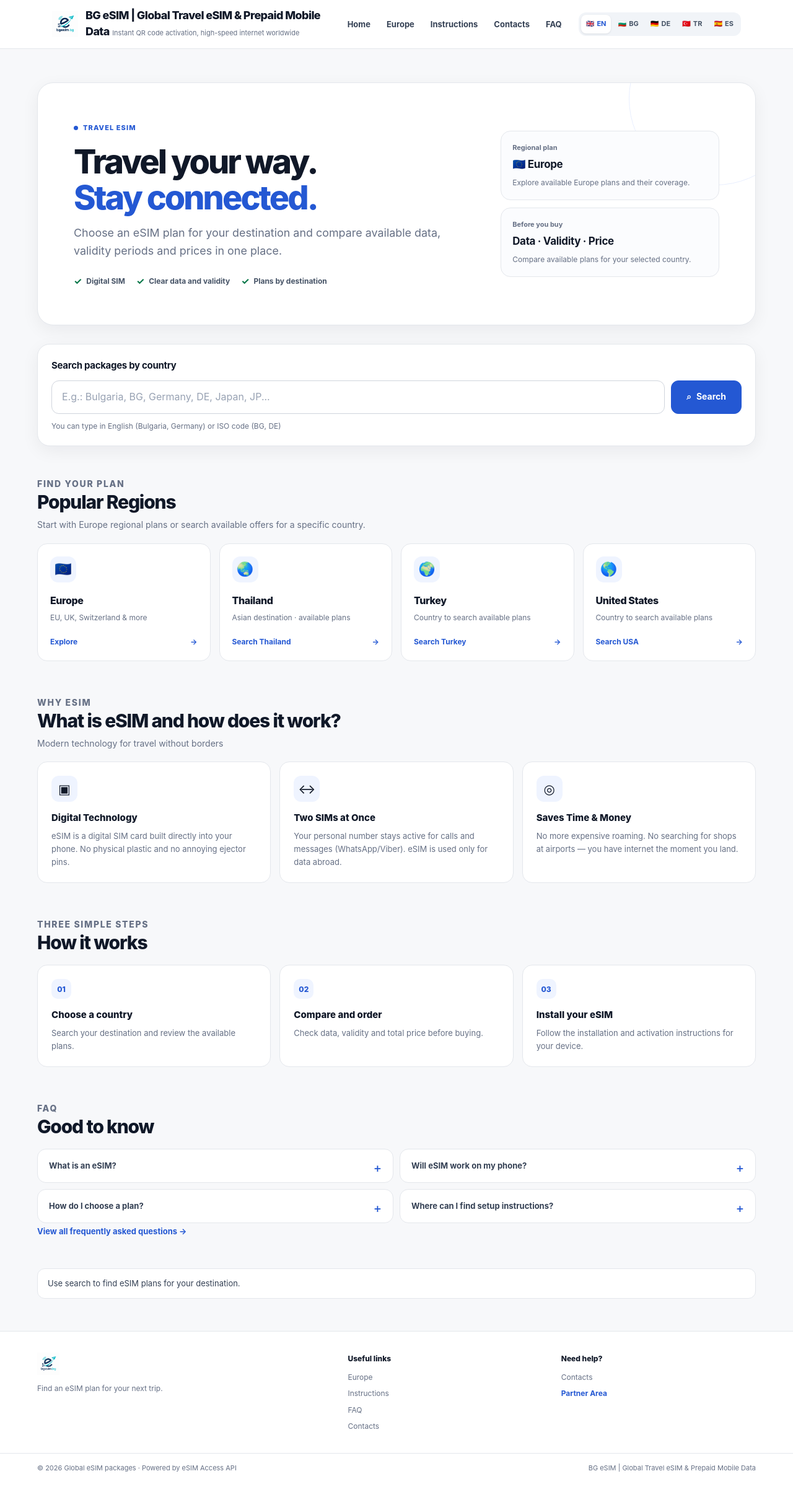
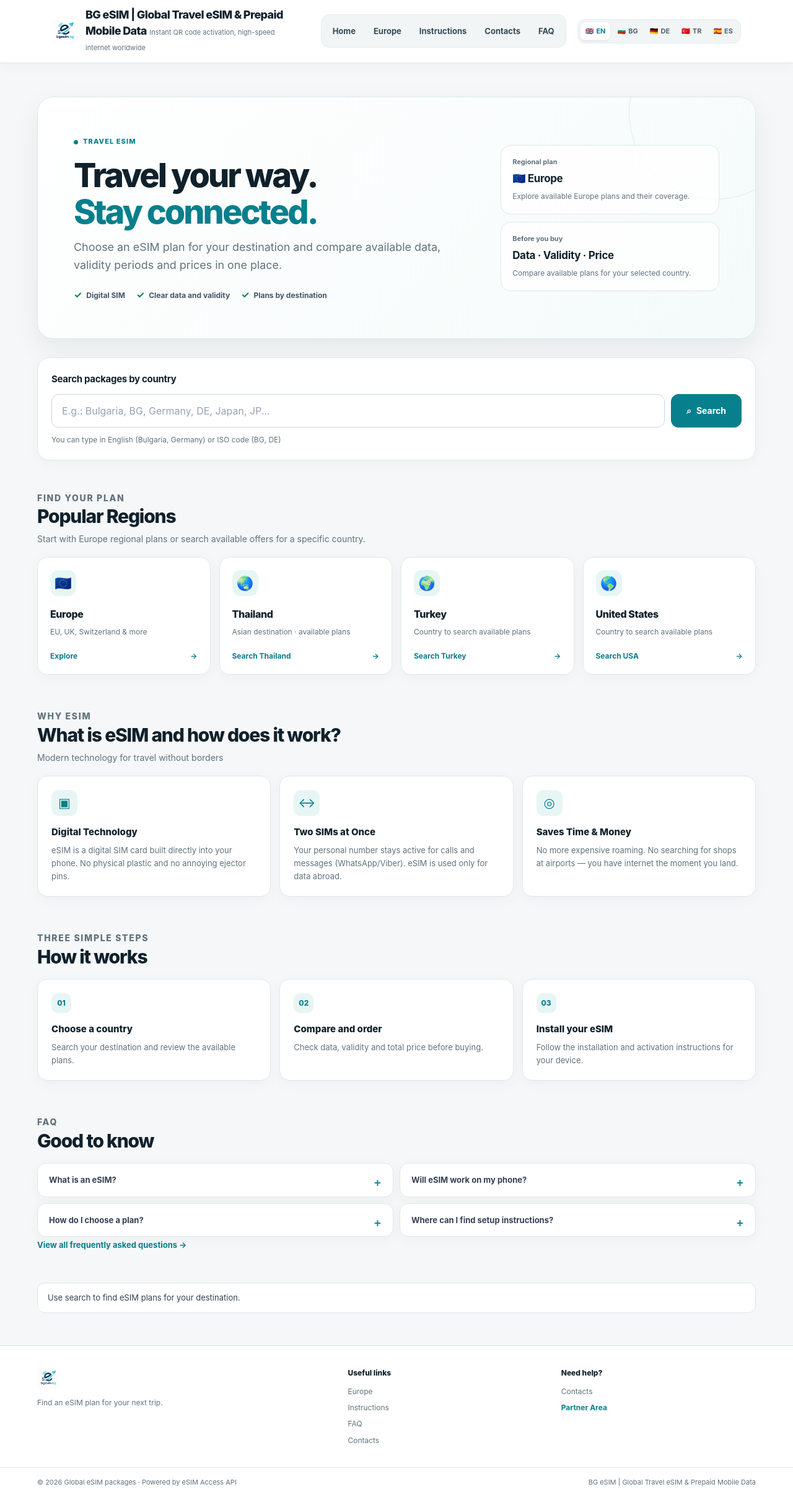
Before and after one commit to VioletaGeorgieva-dev/bgesim, a FastAPI app: page / in a window 1280 px wide. Shown: the whole page at 62% size. Before the commit the page ends 2376 px from the top, so only its background shows below. Run offline with FastAPI, Linux system fonts and the light colour scheme; parts of the project's set-up code (start-up, migrations or seed data) failed here and were passed over.

Commit message:
Refresh storefront palette and make desktop navigation prominent

```diff
--- a/static/css/style.css
+++ b/static/css/style.css
@@ -1,17 +1,17 @@
 :root {
   color-scheme: light;
-  --bg: #f7f8fa;
+  --bg: #f5f7f8;
   --surface: #ffffff;
-  --surface-soft: #f1f4f8;
-  --text: #101828;
-  --muted: #667085;
-  --line: #e4e7ec;
-  --primary: #2458d3;
-  --primary-hover: #1947b7;
-  --accent: #7357d8;
-  --success: #067647;
+  --surface-soft: #eaf7f6;
+  --text: #10212b;
+  --muted: #61727d;
+  --line: #dce6e8;
+  --primary: #087f8c;
+  --primary-hover: #06636d;
+  --accent: #6c63ff;
+  --success: #087f5b;
   --radius: 18px;
-  --shadow: 0 8px 28px rgba(16, 24, 40, 0.06);
+  --shadow: 0 12px 34px rgba(16, 33, 43, 0.07);
   --content: 1160px;
 }
 
@@ -319,3 +319,94 @@ body.standard-page.auth-page a { color: var(--primary); }
 body.standard-page.auth-page form { display: grid; gap: 14px; }
 body.standard-page.auth-page input { width: 100%; padding: 10px 12px; }
 body.standard-page.auth-page button { cursor: pointer; }
+
+
+/* Refined BGeSIM visual system: deep ink, ocean teal and subtle lilac */
+.site-header {
+  background: rgba(255,255,255,.94);
+  border-bottom-color: #dce6e8;
+  box-shadow: 0 4px 24px rgba(16,33,43,.035);
+}
+.header-inner { gap: 24px; }
+.header-actions { flex: 1; gap: 18px; }
+.main-nav {
+  display: flex;
+  align-items: center;
+  gap: 3px;
+  margin: 0 auto 0 12px;
+  padding: 5px;
+  background: #f1f5f6;
+  border: 1px solid #e5edef;
+  border-radius: 14px;
+}
+.main-nav a {
+  min-height: 42px;
+  padding: 10px 13px;
+  color: #344952;
+  border-radius: 10px;
+  font-size: 13px;
+  font-weight: 700;
+  transition: color .18s ease, background .18s ease, box-shadow .18s ease;
+}
+.main-nav a:hover, .main-nav a[aria-current="page"] {
+  color: #087f8c;
+  background: #fff;
+  box-shadow: 0 2px 8px rgba(16,33,43,.07);
+}
+.language-nav {
+  flex-shrink: 0;
+  background: #f1f5f6;
+  border: 1px solid #e5edef;
+}
+.language-nav a { color: #52636b; }
+.language-nav a:hover, .language-nav a[aria-current="page"] {
+  color: #087f8c;
+  background: #fff;
+}
+.menu-toggle { border-color: #dce6e8; }
+.hero-panel {
+  background: linear-gradient(135deg, #ffffff 0%, #f4fbfa 100%);
+  border-color: #dce9e9;
+  box-shadow: 0 16px 44px rgba(16,33,43,.065);
+}
+.hero-panel::after { border-color: rgba(8,127,140,.12); }
+.eyebrow, .section-kicker { color: #087f8c; }
+.hero h1 span { color: #087f8c; }
+.hero-note { background: rgba(255,255,255,.84); border-color: #dce9e9; }
+.search-panel, .region-card, .feature-card, .step-card, .faq-list details,
+.plan-card, .page-hero, .europe-plan-heading, .europe-package,
+.standard-page .panel, .standard-panel {
+  border-color: #e0e9eb;
+  box-shadow: 0 5px 22px rgba(16,33,43,.035);
+}
+.region-card:hover { border-color: #8dd2d3; box-shadow: 0 12px 28px rgba(8,127,140,.09); }
+.region-icon, .feature-icon, .step-number {
+  color: #087f8c;
+  background: #e7f6f5;
+}
+.search-field:focus { border-color: #087f8c; box-shadow: 0 0 0 4px rgba(8,127,140,.12); }
+.suggestions-list li:hover, .suggestions-list li.is-active { background: #eaf7f6; color: #06636d; }
+.plan-type { color: #087f8c; background: #e7f6f5; }
+.plan-facts { background: #f4f8f9; }
+.fact-value { color: #233b46; }
+.speed-tag { background: #edf2f4; }
+.europe-notes { background: #eef8f8; border-color: #cce9e8; }
+.europe-plan-heading summary, .faq-more, .footer-links a:hover { color: #087f8c; }
+.site-footer { border-top-color: #dce6e8; }
+.btn-primary, .buy-link { background: #087f8c; border-color: #087f8c; }
+.btn-primary:hover, .buy-link:hover { background: #06636d; }
+.partner-link { color: #087f8c !important; }
+@media (max-width: 1100px) {
+  .header-inner { gap: 12px; }
+  .header-actions { gap: 9px; }
+  .main-nav { gap: 1px; margin-left: 0; padding: 4px; }
+  .main-nav a { padding: 9px 8px; font-size: 12px; }
+  .language-nav a { padding: 6px 5px; }
+}
+@media (max-width: 900px) {
+  .main-nav { display: none; }
+  .header-actions { flex: 0 0 auto; }
+}
+@media (min-width: 901px) {
+  .mobile-nav { display: none !important; }
+}
```
